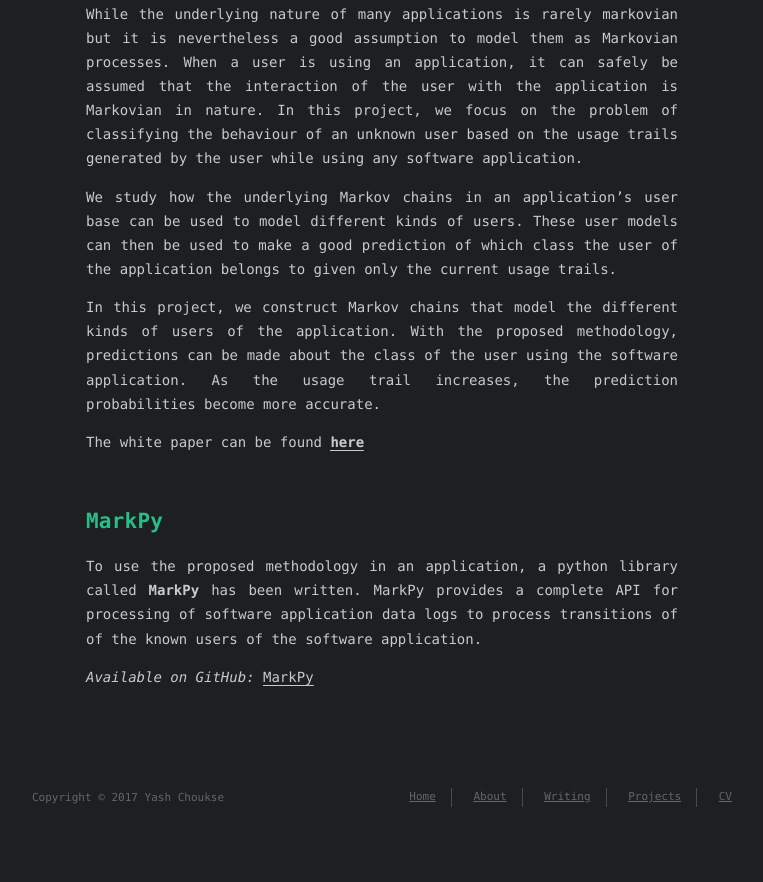
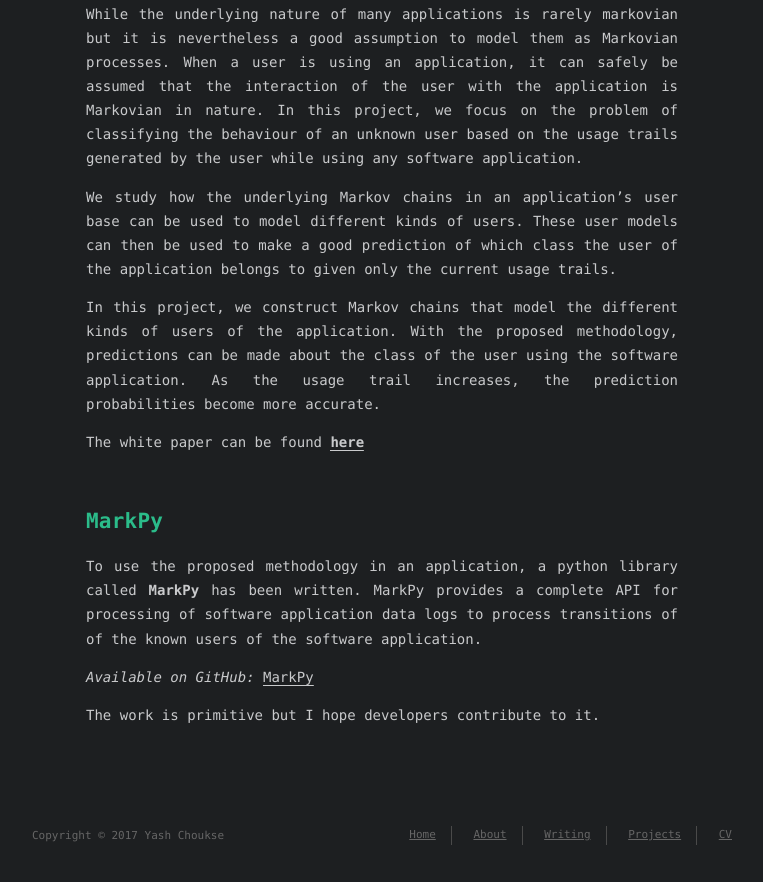
Before and after one commit to yash1195/yash1195.github.io, a plain HTML site: page 2017/07/26/sem8work/index.html in a window 1280 px wide. Shown: the part 335-1217 px from the top of the page, without its empty margins (258-1021 px from the left). Before the commit the page ends 1179 px from the top, so only its background shows below. Drawn offline with Linux system fonts and the light colour scheme.

Commit message:
Site updated: 2017-07-26 18:30:20

```diff
--- a/2017/07/26/sem8work/index.html
+++ b/2017/07/26/sem8work/index.html
@@ -12,7 +12,7 @@
 <meta property="og:url" content="http://yoursite.com/2017/07/26/sem8work/index.html">
 <meta property="og:site_name" content="Yash Choukse">
 <meta property="og:description" content="IntroductionAny process satisfies the Markovian property if one can make predictions about the future of the process given only the present state. While the underlying nature of many applications is r">
-<meta property="og:updated_time" content="2017-07-26T12:56:02.000Z">
+<meta property="og:updated_time" content="2017-07-26T13:00:13.000Z">
 <meta name="twitter:card" content="summary">
 <meta name="twitter:title" content="Classification of User Behaviour for Software Applications using Markov Chains">
 <meta name="twitter:description" content="IntroductionAny process satisfies the Markovian property if one can make predictions about the future of the process given only the present state. While the underlying nature of many applications is r">
@@ -136,6 +136,7 @@
 <p>The white paper can be found <strong><a href="https://www.dropbox.com/s/558ex8m2xpfw70u/8th_Sem_Report.pdf?dl=0" target="_blank" rel="external">here</a></strong></p>
 <h1 id="MarkPy"><a href="#MarkPy" class="headerlink" title="MarkPy"></a>MarkPy</h1><p>To use the proposed methodology in an application, a python library called <strong>MarkPy</strong> has been written. MarkPy provides a complete API for processing of software application data logs to process transitions of of the known users of the software application.</p>
 <p><em>Available on GitHub:</em> <a href="https://github.com/yash1195/MarkPy" target="_blank" rel="external">MarkPy</a></p>
+<p>The work is primitive but I hope developers contribute to it.</p>
 
   </div>
 </article>
```
